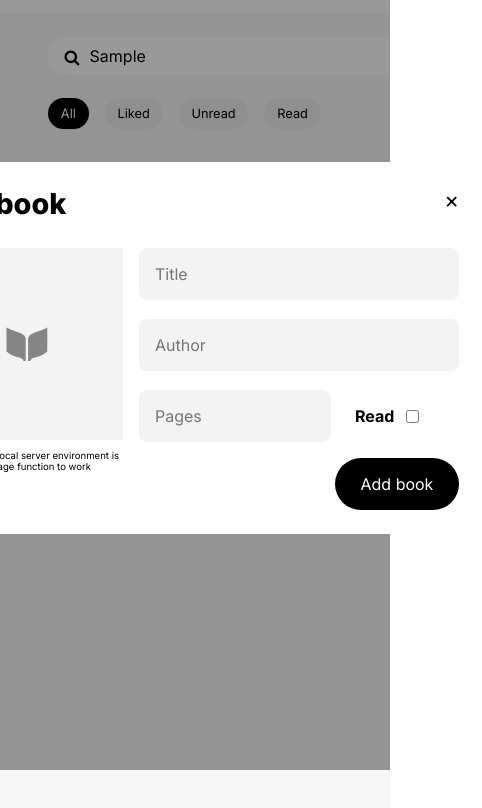
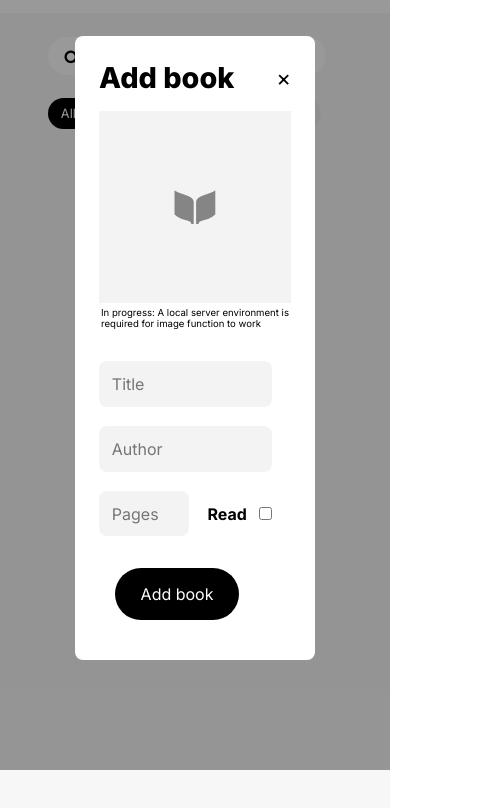
Before and after one commit to luciavu/library, a plain HTML site: page index.html in a window 390 px wide. Both pictures are taken after typing "Sample" into the empty fields and a click on the button "Add book". Shown: the part 74-882 px from the top of the page, 482 px wide, since content can reach past the window. Drawn offline with Linux system fonts and the light colour scheme.

Commit message:
Add form styling for smaller media screen

```diff
--- a/css/style.css
+++ b/css/style.css
@@ -13,11 +13,76 @@ body {
     }
 }
 
-@media only screen and (max-width: 500px) {
+@media only screen and (max-width: 630px) {
     main .search #searchbar {
-        width: 90%;
+        width: 50%;
+    }
+
+    .modal .form-container {
+        display: grid;
+        grid-template-rows: auto auto auto auto auto auto;
+        align-items: center;
+        justify-items: center;
+        gap: 1rem 0;
+    }
+
+    form .form-title {
+        grid-row: 1;
+        grid-column: 1;
+        margin-bottom: 0;
+        justify-self: start;
+    }
+
+    form .close {
+        grid-column: 1;
+    }
+
+    form .form-bookcover {
+        grid-column: 1;
+        grid-row: 2;
+    }
+
+    form .form-fields {
+        grid-column: 1;
+        grid-row: 4;
+        display: flex;
+        flex-direction: column;
+        gap: 1.2rem;
+        padding-left: 0rem;
+        width: 12rem
+    }
+
+    body form button {
+        grid-row: 5;
+        grid-column: 1;
+        place-self: start;
+        margin-left: 1rem;
+    }
+
+    body form .note {
+        margin-top: -0.7rem;
+        margin-bottom: 1rem;
+    }
+
+    body form input {
+    width: 90%;
+    }
+
+    body form input[type="text" i], form input[type="number" i] {
+        padding: 0.8rem;
+    }
+
+    form .form-pages {
+        width: 30%
+    }
+
+    form .form-status-pages {
+        display: flex;
+        gap: 0.5rem;
+        width: max-content;
     }
 }
+
 @media only screen and (max-width: 1023px) {
     body .container {
         grid-template-columns: auto;
@@ -480,3 +545,7 @@ input[type="text" i] {
     padding-inline: 0;
     padding: 0;
 }
+
+.icon-heart {
+    color: red;
+}
--- a/index.html
+++ b/index.html
@@ -30,19 +30,18 @@
                         <div class="form-booktitle">
                             <label for="form-booktitle"></label>
                             <input type="text" id="form-booktitle" name="form-booktitle" placeholder="Title"
-                            required maxlength="50">
+                            required maxlength="20">
                         </div>
                         <div class="form-author">
                             <label for="form-author"></label>
-                            <input type="text" id="form-author" name="form-author" placeholder="Author"
-                            required maxlength="50">
+                            <input type="text" id="form-author" name="form-author" placeholder="Author" required maxlength="20">
                         </div>
                         <div>
                             <div class="form-status-pages">
                                 <div class="form-pages">
                                     <label for="form-pages"></label>
                                     <input type="number" id="form-pages" name="form-pages" placeholder="Pages"
-                                    required max="10000">
+                                    required>
                                 </div>
                                 <div class="form-status">
                                     <label for="is-read">Read</label>
@@ -52,7 +51,7 @@
                         </div>
                     </div>
                     <div class="note">In progress: A local server environment is <br> required for image function to work</div>
-                    <button type="submit" onclick="event.preventDefault(); addBookToLibrary()">Add book</button>
+                    <button type="submit" onclick="event.preventDefault(); checkInputNotEmpty();" >Add book</button>
                 </div>
             </form>
         </div>
```
